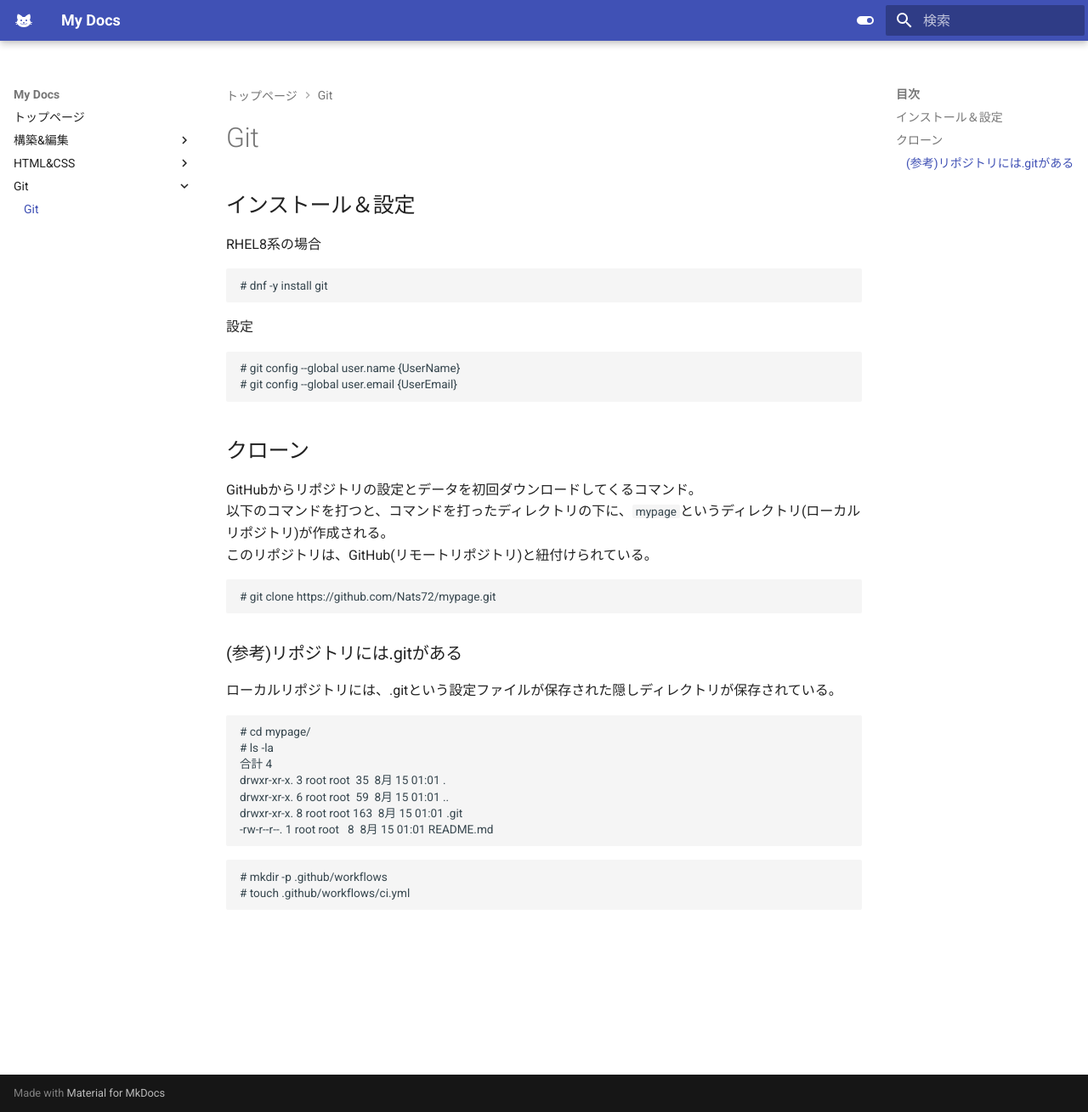
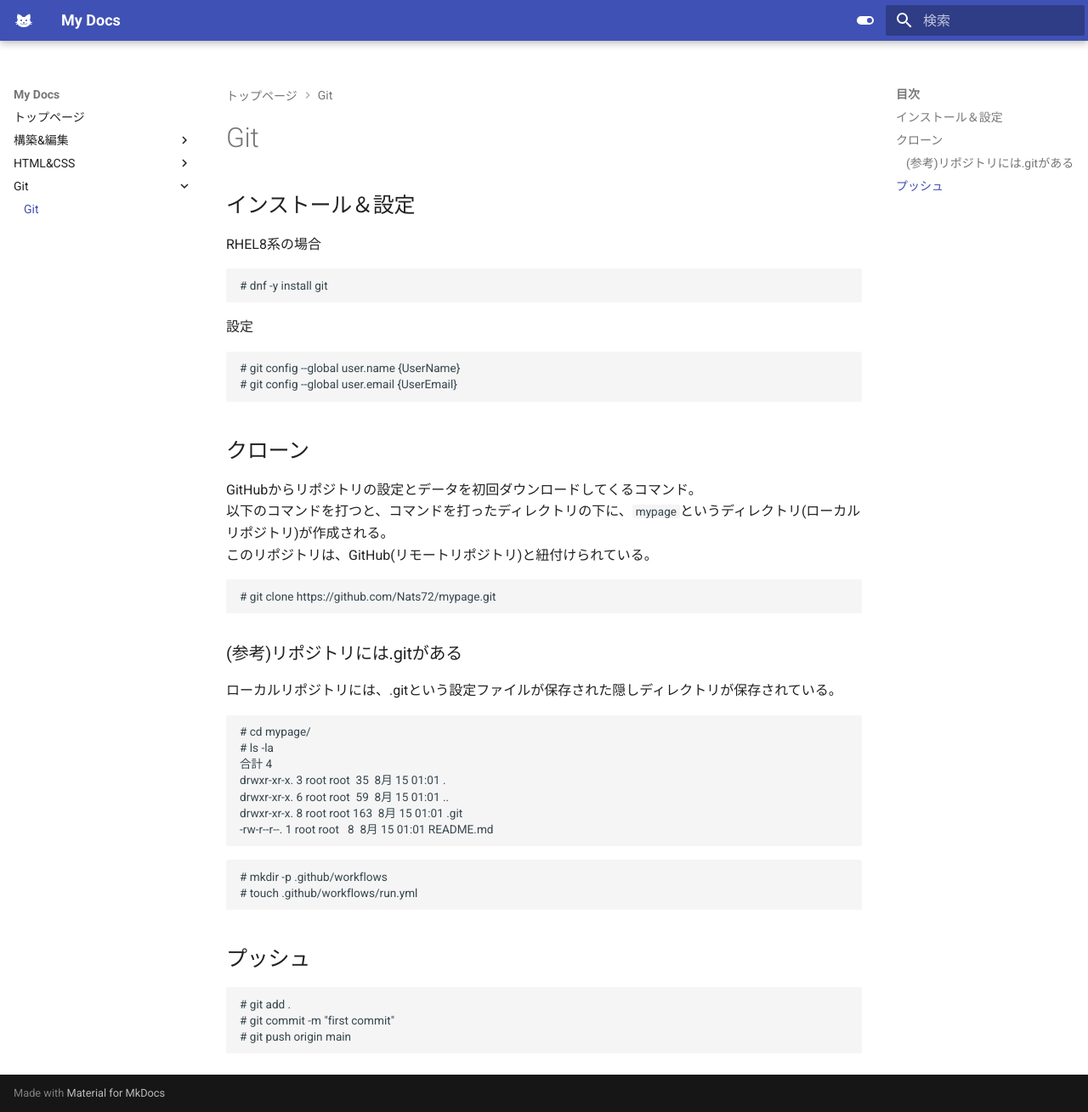
Before and after one commit to Nats72/mypage, an MkDocs documentation site: the page built from docs/git.md, in a window 1280 px wide and 1309 px high. Shown: the whole window at 85% size. Built offline with MkDocs 1.6.1 and Material for MkDocs 9.7.7, drawn with Linux system fonts in a browser that asks for light colours.

````diff
--- a/docs/git.md
+++ b/docs/git.md
@@ -32,5 +32,12 @@
 
 ```
 # mkdir -p .github/workflows
-# touch .github/workflows/ci.yml
+# touch .github/workflows/run.yml
 ```
+
+## プッシュ
+```
+# git add .
+# git commit -m "first commit"
+# git push origin main
+```
````
Also changed, not shown: 1 other file.
